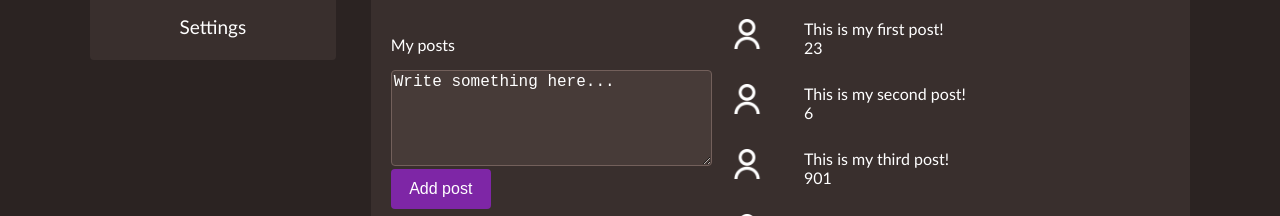
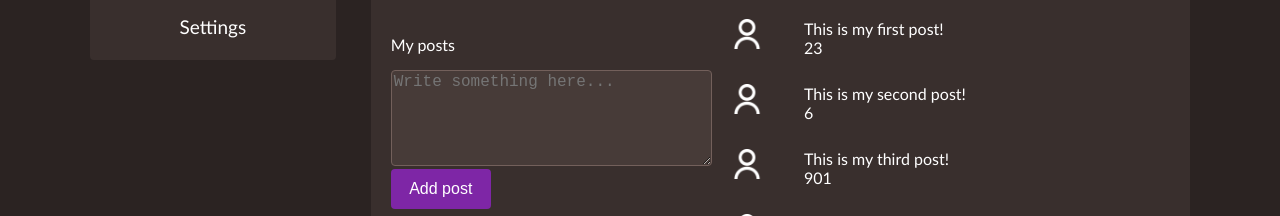
Before and after one commit to anksuunamun/social-network-ts, a React (Create React App) app: page /profile in a window 1280 px wide. Shown: the part 350-566 px from the top of the page. Built offline with nearby package versions, Linux system fonts and the light colour scheme.

Commit message:
feat: add possibility to add new post

```diff
--- a/src/Components/Profile/PostsBlock/Post/Post.tsx
+++ b/src/Components/Profile/PostsBlock/Post/Post.tsx
@@ -8,7 +8,7 @@ type PostPropsType = {
     id: string
 }
 function Post(props: PostPropsType) {
-    console.log(props)
+
     return (
         <div className={styles.post}>
             <img className={styles.userImg} src={userIcon} alt="userIcon"/>
--- a/src/Components/Profile/PostsBlock/PostsBlock.tsx
+++ b/src/Components/Profile/PostsBlock/PostsBlock.tsx
@@ -1,4 +1,4 @@
-import React from 'react';
+import React, {ChangeEvent, useState} from 'react';
 import styles from './PostsBlock.module.css'
 import Post from './Post/Post';
 import {PostsType} from '../../../redux-store/Profile-reducer';
@@ -6,21 +6,35 @@ import {PostsType} from '../../../redux-store/Profile-reducer';
 
 type PostsBlockType = {
     posts: Array<PostsType>
+    addPost: (text: string | number | readonly string[] | undefined) => void
 }
 
-function PostsBlock(props:PostsBlockType) {
+function PostsBlock(props: PostsBlockType) {
+
+    const [newPostText, setNewPostText] = useState<string | number | readonly string[] | undefined>('')
+
+    const onclickHandler = () => {
+        props.addPost(newPostText)
+        setNewPostText('')
+    }
+
+    const onChangeHandler = (event: ChangeEvent<HTMLTextAreaElement>) => {
+        setNewPostText(event.target.value)
+    }
+
     return (
         <div className={styles.postsBlock}>
             <div>
                 <p>My posts</p>
-                <textarea name="newPost" id="newPost" cols={30} rows={5} placeholder={'Write something here...'} defaultValue={"Write something here..."}></textarea>
+                <textarea name="newPost" id="newPost" cols={30} rows={5} placeholder={'Write something here...'}
+                          value={newPostText} onChange={onChangeHandler}/>
                 <div>
-                    <button>Add post</button>
+                    <button onClick={onclickHandler}>Add post</button>
                 </div>
             </div>
             <div className={styles.posts}>
                 {props.posts.map(
-                    post => <Post {...post}/>
+                    post => <Post {...post} key={post.id}/>
                 )}
             </div>
         </div>
--- a/src/Components/Profile/Profile.tsx
+++ b/src/Components/Profile/Profile.tsx
@@ -6,14 +6,16 @@ import {PostsType} from '../../redux-store/Profile-reducer';
 
 
 type ProfilePropsType = {
-    "posts": Array<PostsType>
+    posts: Array<PostsType>
+    addPost: (postText: string | number | readonly string[] | undefined) => void
 }
 
 function Profile(props: ProfilePropsType) {
+
     return (
         <div className={styles.profileWrapper + ' contentWrapper'}>
-            <ProfileInfo />
-            <PostsBlock posts = {props.posts}/>
+            <ProfileInfo/>
+            <PostsBlock posts={props.posts} addPost={props.addPost}/>
         </div>
     )
 }
--- a/src/Components/Profile/ProfileContainer.tsx
+++ b/src/Components/Profile/ProfileContainer.tsx
@@ -2,13 +2,14 @@ import React from 'react';
 import Profile from './Profile';
 import {connect} from 'react-redux';
 import {withRouter} from 'react-router-dom';
+import {addPostAC} from '../../redux-store/Profile-reducer';
 
 
 class ProfileContainerAjax extends React.Component<any, any> {
     render() {
         return (
             <>
-                <Profile posts={this.props.posts}/>
+                <Profile posts={this.props.posts} addPost={this.props.addPostAC}/>
             </>
         )
     }
@@ -22,7 +23,7 @@ const mapStateToProps = (state: any) => {
 
 const mapDispatchToProps = (dispatch:any) => {
     return {
-
+        addPostAC: (postText: string | number | readonly string[] | undefined) => dispatch(addPostAC(postText))
     }
 }
 
--- a/src/redux-store/Profile-reducer.ts
+++ b/src/redux-store/Profile-reducer.ts
@@ -1,4 +1,22 @@
 import {v1} from 'uuid';
+
+const ADD_POST = 'ADD_POST';
+
+
+export const addPostAC = (postText: string | number | readonly string[] | undefined) => {
+    return {
+        type: ADD_POST,
+        postText
+    }
+}
+
+type AddPostACType = {
+    type: string
+    postText: string
+}
+
+type ActionsType = AddPostACType
+
 
 export type ProfileReducerStateType = {
     posts: Array<PostsType>
@@ -35,6 +53,22 @@ const initialState = {
 }
 
 
-export const profileReducer = (state = initialState) => {
-    return state;
+export const profileReducer = (state = initialState, action: ActionsType) => {
+    switch (action.type) {
+        case (ADD_POST): {
+            let newState = {...state};
+            let newPost: PostsType = {
+                text: action.postText,
+                likes: '10',
+                id: v1()
+            }
+            newState.posts.push(newPost)
+            console.log(newState)
+            return newState;
+        }
+        default: {
+            return state;
+        }
+    }
+
 }
```
Also changed, not shown: 1 other file (tests, documents, lock files or other folders).
